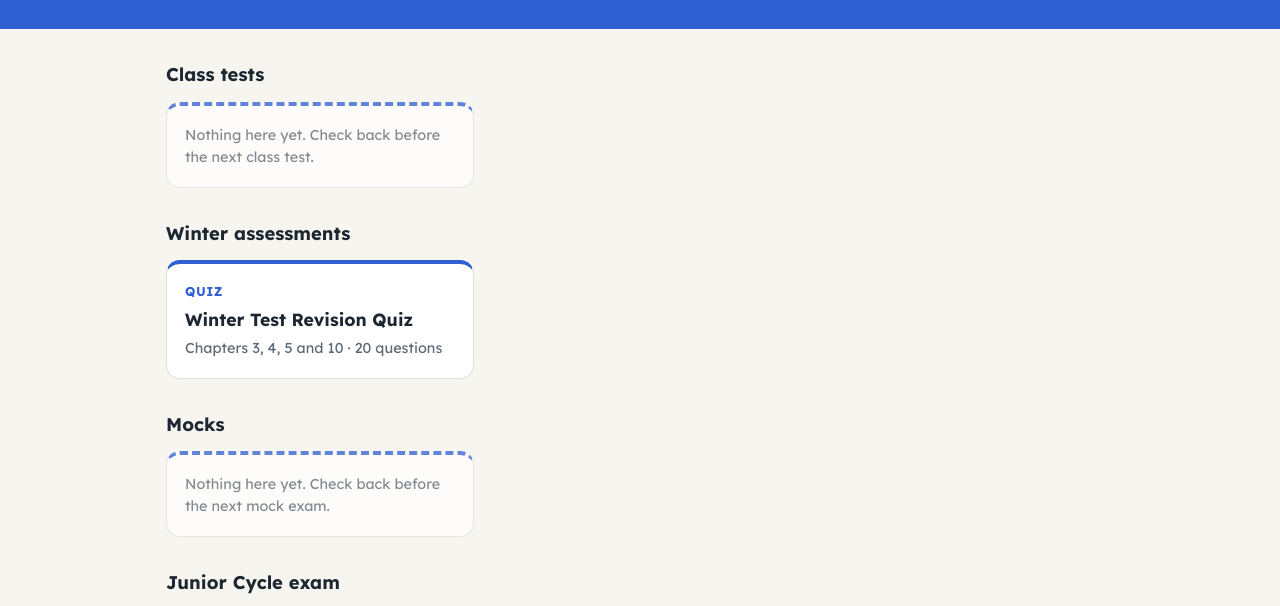
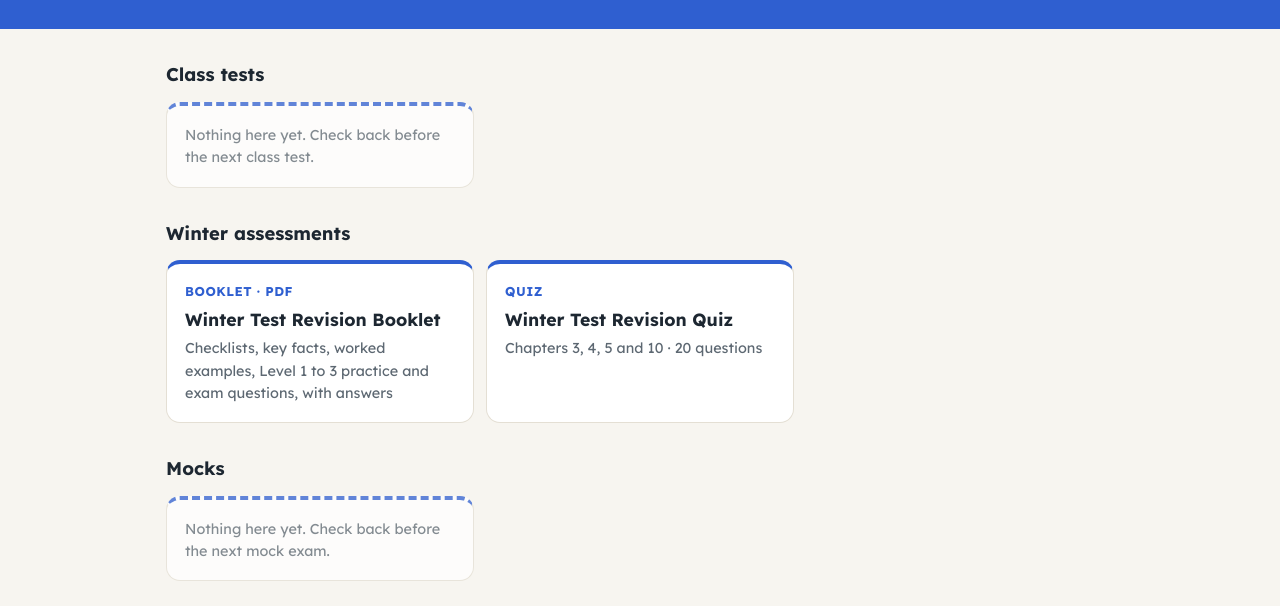
Before and after one commit to Mr-Gaffey/mr-gaffey.github.io, a plain HTML site: page exam-prep/third-year.html in a window 1280 px wide. Shown: the part 160-766 px from the top of the page. Drawn offline with Linux system fonts and the light colour scheme.

Commit message:
Add files via upload

```diff
--- a/exam-prep/third-year.html
+++ b/exam-prep/third-year.html
@@ -52,6 +52,7 @@ footer{text-align:center;color:var(--muted);font-size:.85rem;padding:0 16px 32px
   </div>
   <h2>Winter assessments</h2>
   <div class="grid">
+    <a class="res" href="3rd-hl-winter-test-revision.pdf"><small>Booklet · PDF</small><strong>Winter Test Revision Booklet</strong><span>Checklists, key facts, worked examples, Level 1 to 3 practice and exam questions, with answers</span></a>
     <a class="res" href="../3rd-hl-winter-test-quiz.html"><small>Quiz</small><strong>Winter Test Revision Quiz</strong><span>Chapters 3, 4, 5 and 10 · 20 questions</span></a>
   </div>
   <h2>Mocks</h2>
```
Also changed, not shown: 1 other file.
